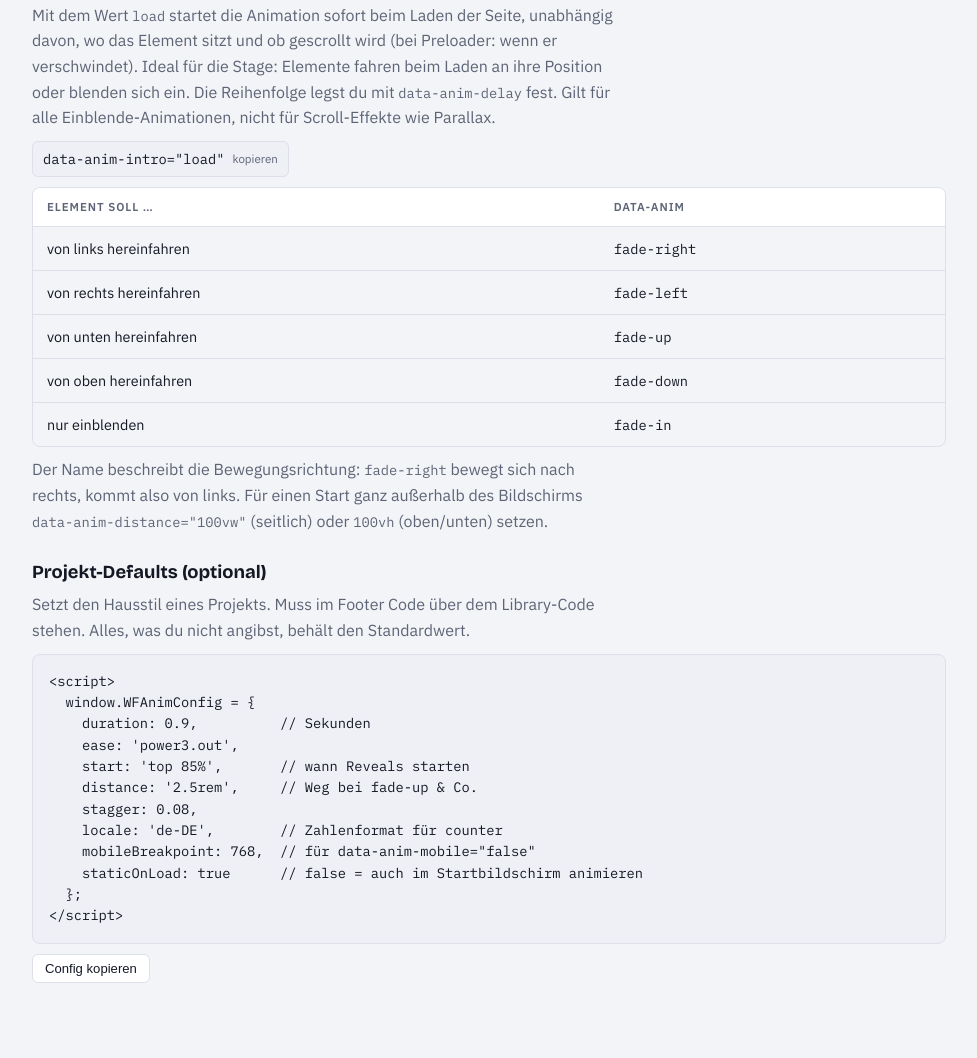
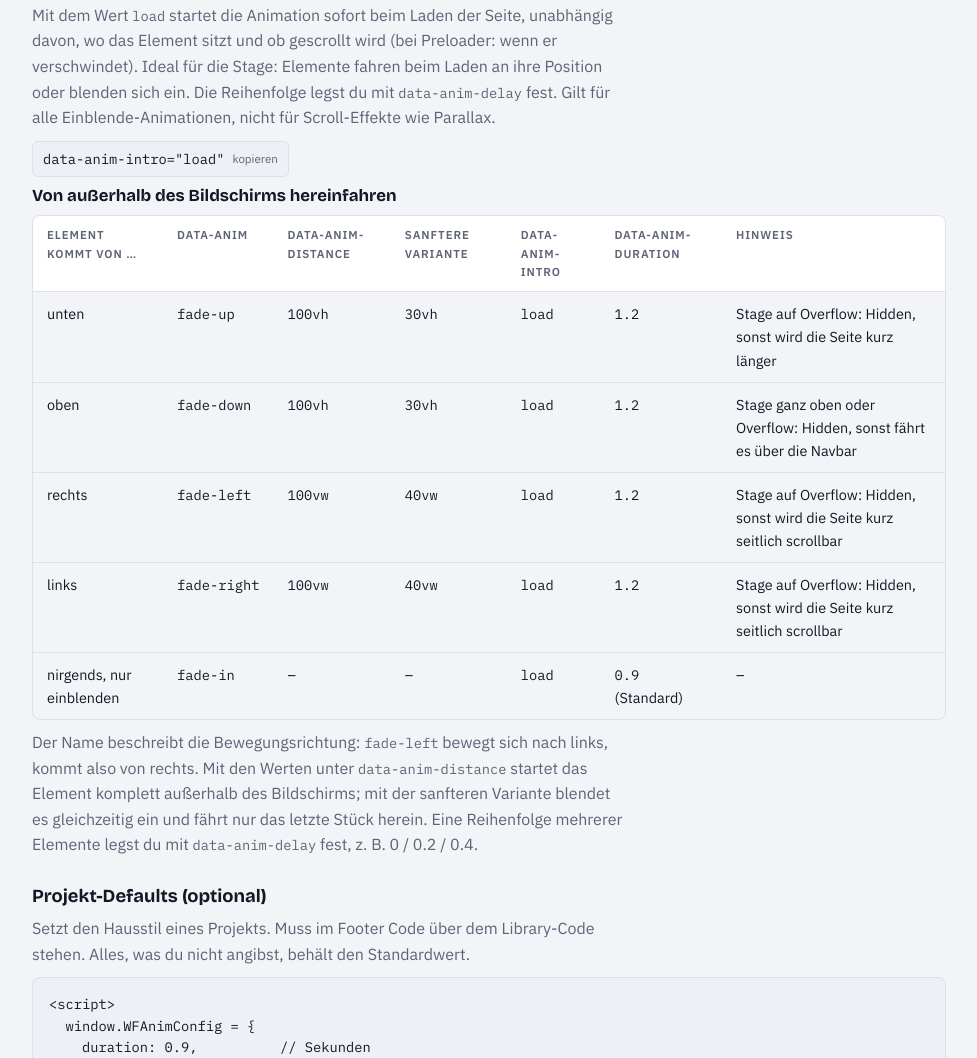
Before and after one commit to rakete13/wf-anim, a plain HTML site: page docs/index.html in a window 1280 px wide. Shown: the part 1934-2992 px from the top of the page, without its empty margins (284-1261 px from the left). Drawn offline with nearby package versions, Linux system fonts and the light colour scheme.

Commit message:
Doku: Tabelle für Hereinfahren von außerhalb des Bildschirms
Co-Authored-By: Claude Opus 5.5 <noreply@anthropic.com>
Claude-Session: https://claude.ai/code/session_01AywqaXUFGMMaueUHEL5kVw

```diff
--- a/docs/index.html
+++ b/docs/index.html
@@ -330,17 +330,18 @@ setTimeout(function(){if(!window.WFAnim)document.documentElement.classList.remov
           <button class="copy" data-copy='data-anim-intro' style="justify-self:start; width:auto"><code>data-anim-intro</code><span class="hint">kopieren</span></button>
           <p>Mit dem Wert <code>load</code> startet die Animation sofort beim Laden der Seite, unabhängig davon, wo das Element sitzt und ob gescrollt wird (bei Preloader: wenn er verschwindet). Ideal für die Stage: Elemente fahren beim Laden an ihre Position oder blenden sich ein. Die Reihenfolge legst du mit <code>data-anim-delay</code> fest. Gilt für alle Einblende-Animationen, nicht für Scroll-Effekte wie Parallax.</p>
           <button class="copy" data-copy='data-anim-intro="load"' style="justify-self:start; width:auto"><code>data-anim-intro="load"</code><span class="hint">kopieren</span></button>
-          <div class="table-wrap"><table style="min-width:0">
-            <thead><tr><th>Element soll …</th><th>data-anim</th></tr></thead>
+          <h3 style="font-size:1.05rem">Von außerhalb des Bildschirms hereinfahren</h3>
+          <div class="table-wrap"><table>
+            <thead><tr><th>Element kommt von …</th><th>data-anim</th><th>data-anim-distance</th><th>Sanftere Variante</th><th>data-anim-intro</th><th>data-anim-duration</th><th>Hinweis</th></tr></thead>
             <tbody>
-              <tr><td>von links hereinfahren</td><td><code>fade-right</code></td></tr>
-              <tr><td>von rechts hereinfahren</td><td><code>fade-left</code></td></tr>
-              <tr><td>von unten hereinfahren</td><td><code>fade-up</code></td></tr>
-              <tr><td>von oben hereinfahren</td><td><code>fade-down</code></td></tr>
-              <tr><td>nur einblenden</td><td><code>fade-in</code></td></tr>
+              <tr><td>unten</td><td><code>fade-up</code></td><td><code>100vh</code></td><td><code>30vh</code></td><td><code>load</code></td><td><code>1.2</code></td><td>Stage auf Overflow: Hidden, sonst wird die Seite kurz länger</td></tr>
+              <tr><td>oben</td><td><code>fade-down</code></td><td><code>100vh</code></td><td><code>30vh</code></td><td><code>load</code></td><td><code>1.2</code></td><td>Stage ganz oben oder Overflow: Hidden, sonst fährt es über die Navbar</td></tr>
+              <tr><td>rechts</td><td><code>fade-left</code></td><td><code>100vw</code></td><td><code>40vw</code></td><td><code>load</code></td><td><code>1.2</code></td><td>Stage auf Overflow: Hidden, sonst wird die Seite kurz seitlich scrollbar</td></tr>
+              <tr><td>links</td><td><code>fade-right</code></td><td><code>100vw</code></td><td><code>40vw</code></td><td><code>load</code></td><td><code>1.2</code></td><td>Stage auf Overflow: Hidden, sonst wird die Seite kurz seitlich scrollbar</td></tr>
+              <tr><td>nirgends, nur einblenden</td><td><code>fade-in</code></td><td>–</td><td>–</td><td><code>load</code></td><td><code>0.9</code> (Standard)</td><td>–</td></tr>
             </tbody>
           </table></div>
-          <p>Der Name beschreibt die Bewegungsrichtung: <code>fade-right</code> bewegt sich nach rechts, kommt also von links. Für einen Start ganz außerhalb des Bildschirms <code>data-anim-distance="100vw"</code> (seitlich) oder <code>100vh</code> (oben/unten) setzen.</p>
+          <p>Der Name beschreibt die Bewegungsrichtung: <code>fade-left</code> bewegt sich nach links, kommt also von rechts. Mit den Werten unter <code>data-anim-distance</code> startet das Element komplett außerhalb des Bildschirms; mit der sanfteren Variante blendet es gleichzeitig ein und fährt nur das letzte Stück herein. Eine Reihenfolge mehrerer Elemente legst du mit <code>data-anim-delay</code> fest, z. B. 0 / 0.2 / 0.4.</p>
         </div>
         <div>
           <h3>Projekt-Defaults (optional)</h3>
```
Also changed, not shown: 1 other file.
